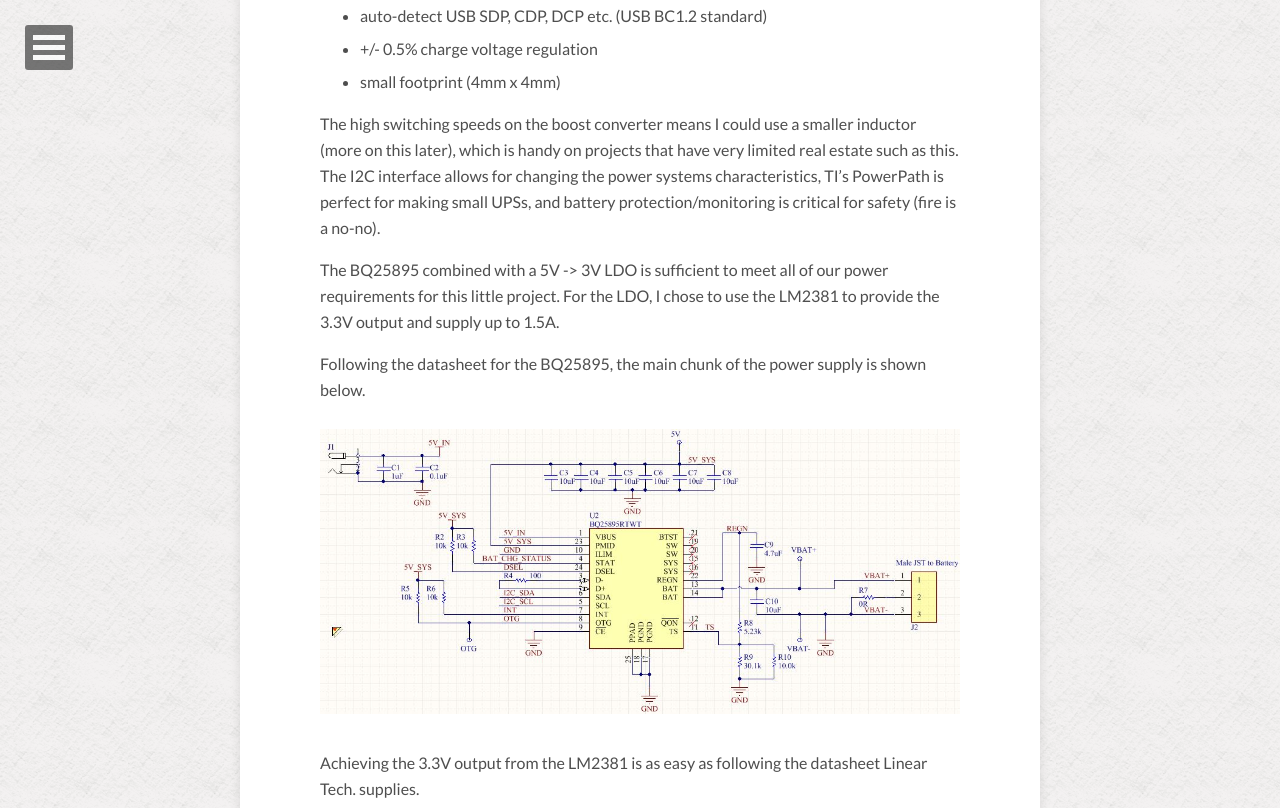
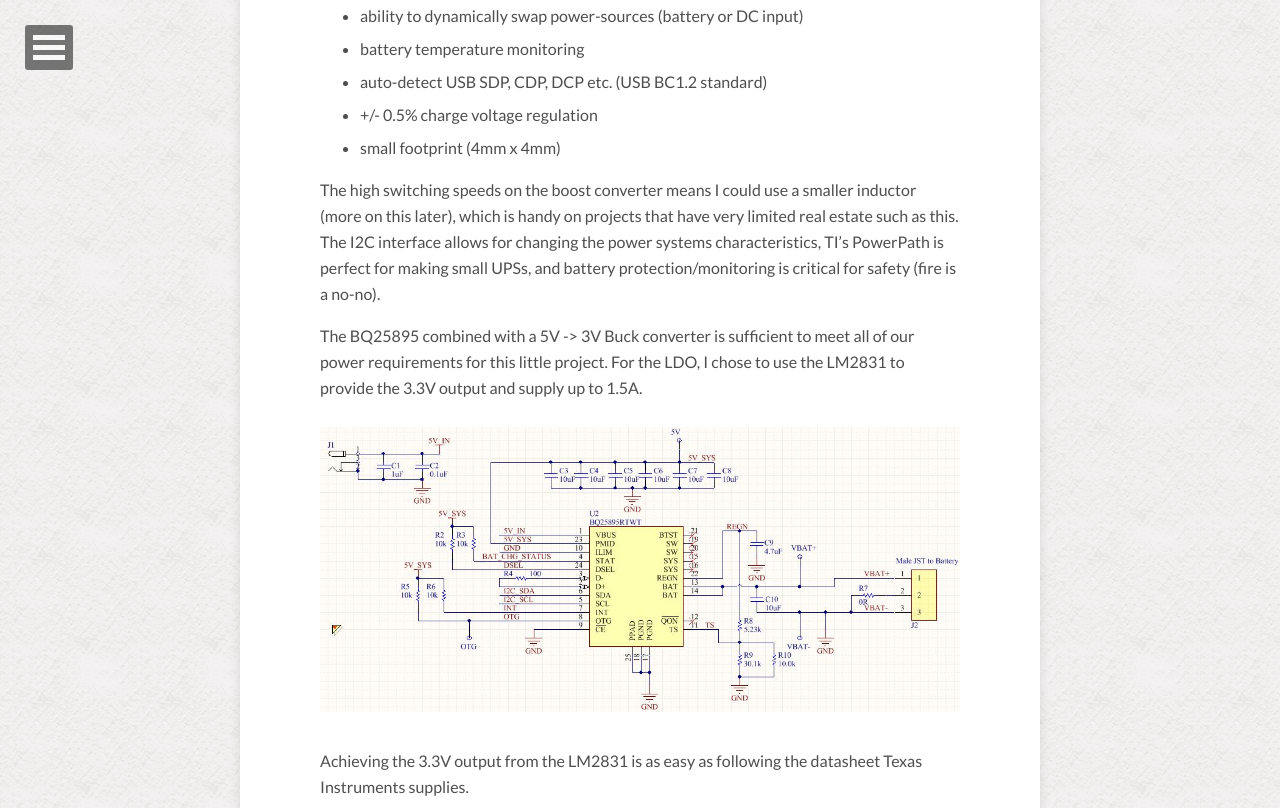
Before and after one commit to AdamW88/AdamW88.github.io, a Jekyll site: the page built from _posts/2016-07-25-Raspberry-Pi-BMS.md, in a window 1280 px wide and 1400 px high, scrolled down 1330 px. Shown: the top 808 px of the window. Built offline with Jekyll 4.4.1, drawn with Linux system fonts in a browser that asks for light colours; nearby versions of some CDN libraries; formulas are drawn with MathJax 3; some of the changed text lies outside the part shown; grey boxes are pictures that could not be loaded.

```diff
--- a/_posts/2016-07-25-Raspberry-Pi-BMS.md
+++ b/_posts/2016-07-25-Raspberry-Pi-BMS.md
@@ -33,18 +35,24 @@ I did a little research and found the perfect chip for this project; the Texas I
 
 The high switching speeds on the boost converter means I could use a smaller inductor (more on this later), which is handy on projects that have very limited real estate such as this. The I2C interface allows for changing the power systems characteristics, TI's PowerPath is perfect for making small UPSs, and battery protection/monitoring is critical for safety (fire is a no-no).
 
-The BQ25895 combined with a 5V -> 3V LDO is sufficient to meet all of our power requirements for this little project. For the LDO, I chose to use the LM2381 to provide the 3.3V output and supply up to 1.5A.
-
-Following the datasheet for the BQ25895, the main chunk of the power supply is shown below.
+The BQ25895 combined with a 5V -> 3V Buck converter is sufficient to meet all of our power requirements for this little project. For the LDO, I chose to use the LM2831 to provide the 3.3V output and supply up to 1.5A.
 
 <figure>
 	<a href="http://adamw88.github.io/images/RaspberryPi/BQ25895.JPG"><img src="/images/RaspberryPi/BQ25895.JPG"></a>
 </figure>
 
-Achieving the 3.3V output from the LM2381 is as easy as following the datasheet Linear Tech. supplies.
+Achieving the 3.3V output from the LM2831 is as easy as following the datasheet Texas Instruments supplies.
+
+
+Let's decide on the component values we need for the LDO. We need to determine values for the inductor, feedback resistors, diode, and input/output capacitors.
+
+###Inductor Selection
+We need an inductor that will handle the DC current as well as the inductor ripple current.
 
 <figure>
-	<a href="http://adamw88.github.io/images/RaspberryPi/LM2381.JPG"><img src="/images/RaspberryPi/LM2381.JPG"></a>
+	<a href="http://adamw88.github.io/images/RaspberryPi/LM2831.JPG"><img src="/images/RaspberryPi/LM2831.JPG"></a>
 </figure>
 
 With these two small chips, I can fulfill all of the power requirements my customer asked for in a cost effective, low part count solution.
+
+$$D = \mathbf{D}\_{Vout} = $$
```
Also changed, not shown: other parts of _posts/2016-07-25-Raspberry-Pi-BMS.md (+2 -0 lines).
